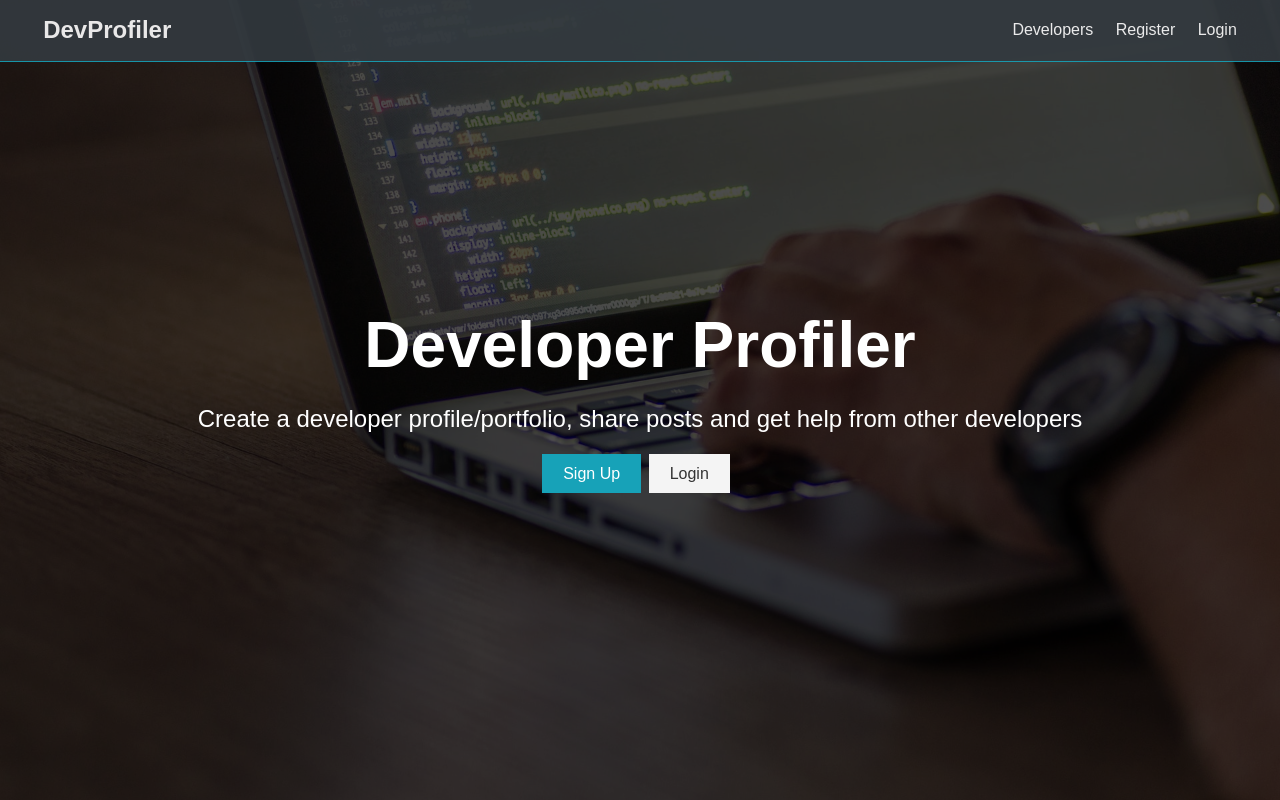
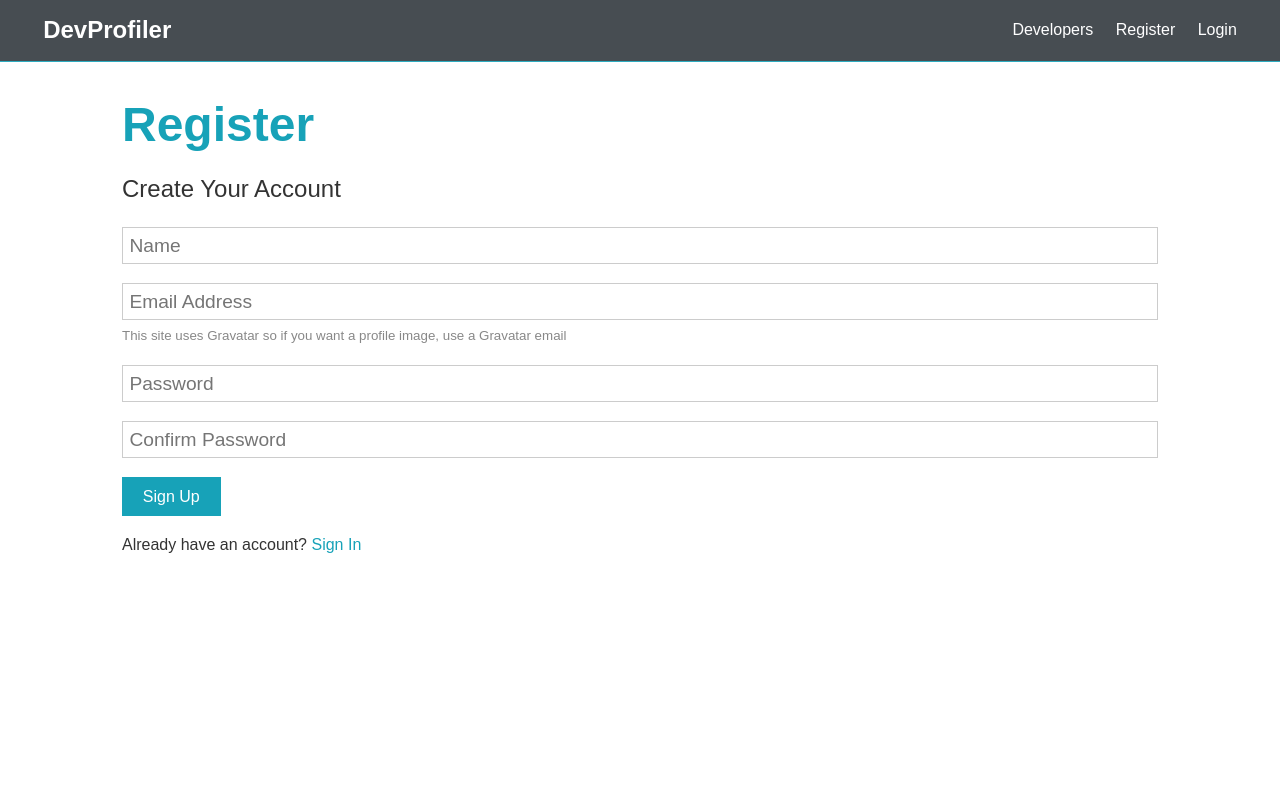
Before and after one commit to silanka007/devProfiler, a React (Create React App) app in the folder client/: page /register in a window 1280 px wide. Built offline with nearby package versions, Linux system fonts and the light colour scheme; the HTML template or start-up script is replaced by a standard one.

Commit message:
creation of register and login component

```diff
--- a/client/src/App.js
+++ b/client/src/App.js
@@ -1,4 +1,7 @@
 import React from 'react';
+import {BrowserRouter as Router, Route, Switch} from 'react-router-dom';
+
+import { Login, Register } from './components/auth';
 import './App.css';
 
 import Navbar from './components/layouts/navbar';
@@ -6,10 +9,18 @@ import Landing from './components/layouts/landing';
 
 function App() {
   return (
-    <>
-      <Navbar />
-      <Landing />
-    </>
+    <Router>
+      <React.Fragment>
+        <Navbar />
+        <Route exact path="/" component={Landing} />
+        <section className="container">
+          <Switch>
+            <Route exact path="/register" component={Register} />
+            <Route exact path="/login" component={Login} />
+          </Switch>
+        </section>
+      </React.Fragment>
+    </Router>
   );
 }
 
--- /dev/null
+++ b/client/src/components/auth/index.jsx
@@ -0,0 +1,4 @@
+import Login from './login';
+import Register from './register';
+
+export { Login, Register }
--- /dev/null
+++ b/client/src/components/auth/login.jsx
@@ -0,0 +1,59 @@
+import React, { Fragment, useState } from 'react';
+import { Link } from 'react-router-dom';
+
+const Login = () => {
+    const defaultFormData = {
+        email: '',
+        password: ''
+    }
+    const [ formData, setFormData ] = useState(defaultFormData);
+    const { email, password } = formData;
+
+    const onLoginInputChange = (e) => {
+        setFormData({...formData, [e.target.name]: e.target.value})
+    }
+
+    const onLoginFormSubmit = (e) => {
+        e.preventDefault();
+        console.log(formData);
+    }
+    return (
+        <Fragment>
+            {/* <div className="alert alert-danger">
+                Invalid credentials
+            </div> */}
+            <h1 className="large text-primary">Sign In</h1>
+            <p className="lead"><i className="fas fa-user"></i> Sign into Your Account</p>
+            <form className="form" action="" onSubmit={(e) => onLoginFormSubmit(e)}>
+                <div className="form-group">
+                <input
+                    type="email"
+                    placeholder="Email Address"
+                    name="email"
+                    required
+                    autoComplete="email"
+                    value={email}
+                    onChange={(e) => onLoginInputChange(e)}
+                />
+                </div>
+                <div className="form-group">
+                <input
+                    type="password"
+                    placeholder="Password"
+                    name="password"
+                    required
+                    value={password}
+                    autoComplete="current-password"
+                    onChange={(e) => onLoginInputChange(e)}
+                />
+                </div>
+                <input type="submit" className="btn btn-primary" value="Login" />
+            </form>
+            <p className="my-1">
+                Don't have an account? <Link to="/register">Sign Up</Link>
+            </p>
+        </Fragment>
+    )
+}
+
+export default Login;
--- /dev/null
+++ b/client/src/components/auth/register.jsx
@@ -0,0 +1,74 @@
+import React, { Fragment, useState } from 'react';
+import { Link } from 'react-router-dom';
+
+const Register = () => {
+    const defaultFormData = {
+        name: '',
+        email: '',
+        password: '',
+        confirmPassword: ''
+    }
+    const [ formData, setFormData ] = useState(defaultFormData);
+    const { name, email, password, confirmPassword } = formData;
+
+    const onRegisterInputChange = (e) => {
+        setFormData({...formData, [e.target.name]: e.target.value})
+    }
+
+    const onRegisterFormSubmit = (e) => {
+        e.preventDefault();
+        if(password !== confirmPassword){
+            return console.log("password does not match");
+        }
+        console.log(formData);
+    }
+
+    return (
+        <Fragment>
+            <h1 className="large text-primary">Register</h1>
+            <p className="lead"><i className="fas fa-user"></i> Create Your Account</p>
+            <form className="form" action="create-profile.html" onSubmit={(e) => onRegisterFormSubmit(e)}>
+                <div className="form-group">
+                <input type="text" placeholder="Name" name="name" required autoComplete="name" value={name} onChange={(e) => onRegisterInputChange(e)} />
+                </div>
+                <div className="form-group">
+                <input type="email" placeholder="Email Address" name="email" required autoComplete="email" value={email} onChange={(e) => onRegisterInputChange(e)} />
+                <small className="form-text"
+                    >This site uses Gravatar so if you want a profile image, use a
+                    Gravatar email</small
+                >
+                </div>
+                <div className="form-group">
+                <input
+                    type="password"
+                    placeholder="Password"
+                    name="password"
+                    minLength="6"
+                    required
+                    autoComplete="new-password"
+                    value={password}
+                    onChange={(e) => onRegisterInputChange(e)}
+                />
+                </div>
+                <div className="form-group">
+                <input
+                    type="password"
+                    placeholder="Confirm Password"
+                    name="confirmPassword"
+                    minLength="6"
+                    required
+                    autoComplete="new-password"
+                    value={confirmPassword}
+                    onChange={(e) => onRegisterInputChange(e)}
+                />
+                </div>
+                <input type="submit" className="btn btn-primary" value="Sign Up" />
+            </form>
+            <p className="my-1">
+                Already have an account? <Link to="/login">Sign In</Link>
+            </p>
+        </Fragment>
+    )
+}
+
+export default Register;
--- a/client/src/components/layouts/landing.jsx
+++ b/client/src/components/layouts/landing.jsx
@@ -1,4 +1,5 @@
 import React from 'react';
+import { Link } from 'react-router-dom';
 
 const Landing = () => {
     return (
@@ -11,8 +12,8 @@ const Landing = () => {
                         other developers
                     </p>
                     <div className="buttons">
-                        <a href="register.html" className="btn btn-primary">Sign Up</a>
-                        <a href="login.html" className="btn btn-light">Login</a>
+                        <Link to="/register" className="btn btn-primary">Sign Up</Link>
+                        <Link to="/login" className="btn btn-light">Login</Link>
                     </div>
                 </div>
             </div>
--- a/client/src/components/layouts/navbar.jsx
+++ b/client/src/components/layouts/navbar.jsx
@@ -1,15 +1,16 @@
 import React from 'react'
+import { Link } from 'react-router-dom';
 
 function Navbar() {
     return (
         <nav className="navbar bg-dark">
             <h1>
-                <a href="index.html"><i className="fas fa-code"></i> DevProfiler</a>
+                <Link to="/"><i className="fas fa-code"></i> DevProfiler</Link>
             </h1>
             <ul>
-                <li><a href="profiles.html">Developers</a></li>
-                <li><a href="register.html">Register</a></li>
-                <li><a href="login.html">Login</a></li>
+                <li><Link to="#">Developers</Link></li>
+                <li><Link to="/register">Register</Link></li>
+                <li><Link to="/login">Login</Link></li>
             </ul>
       </nav>
     )
```
